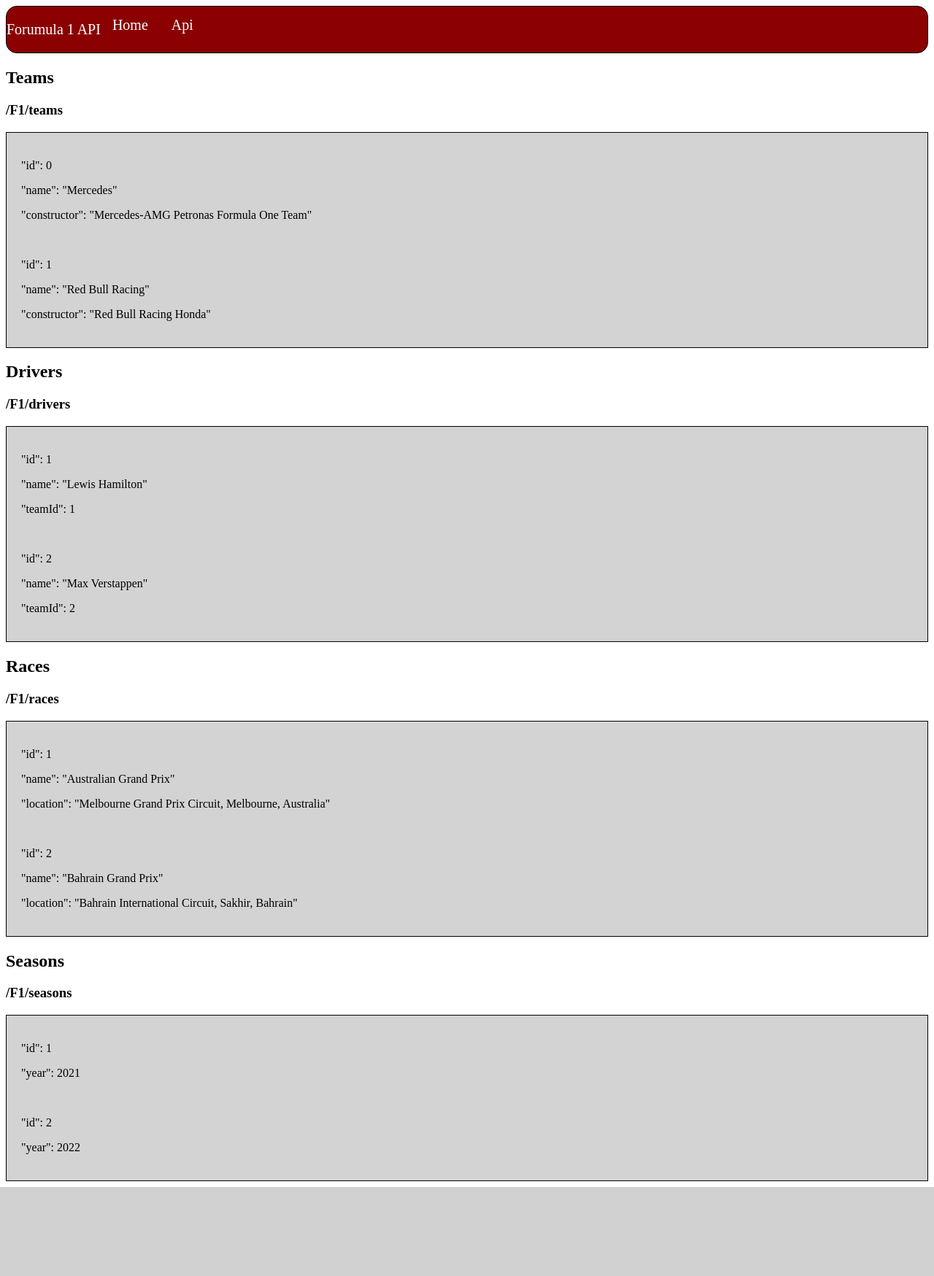
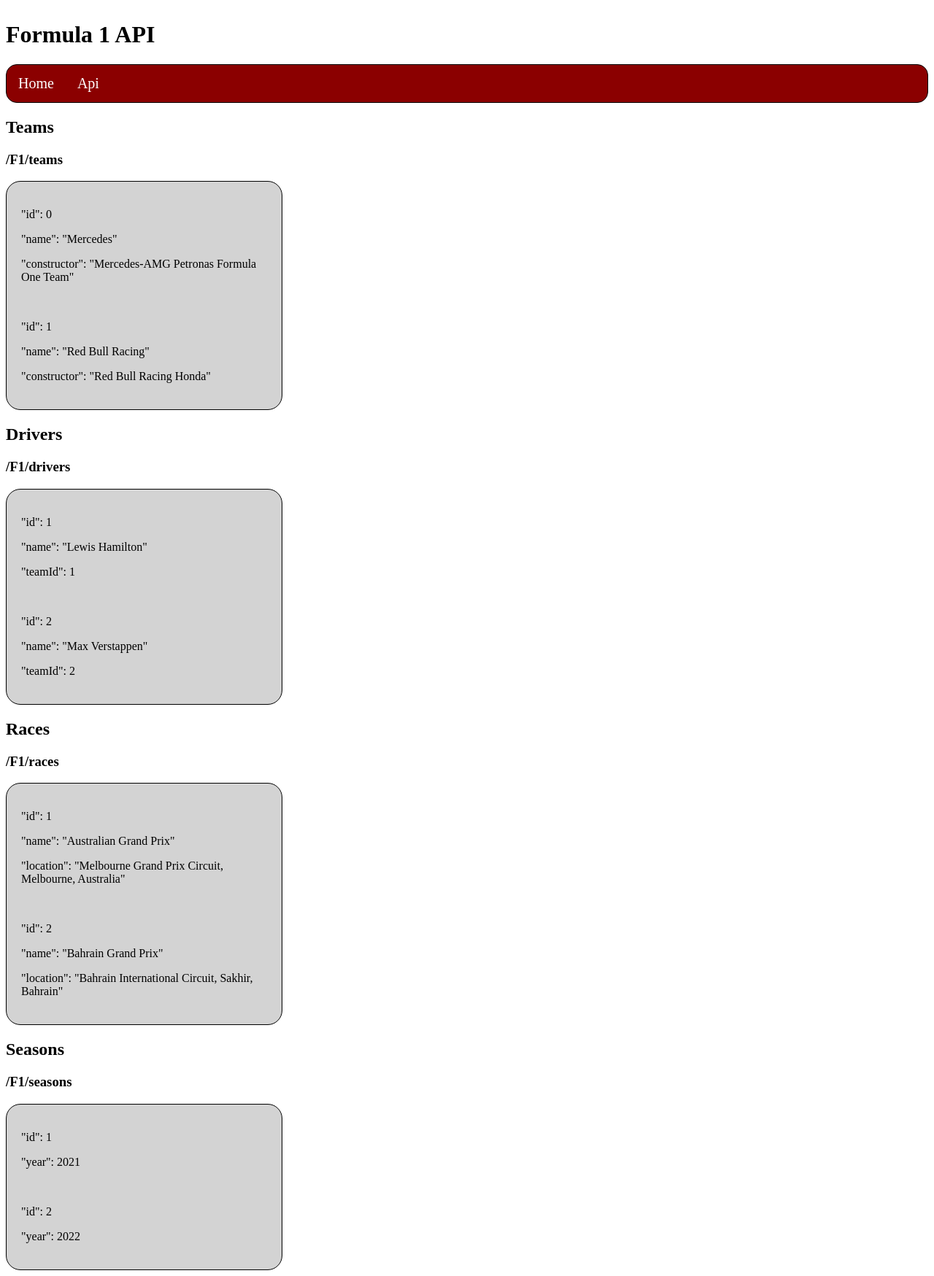
Before and after one commit to oceanstevy/School, a PHP site: page /index.php?page=home in a window 1280 px wide. Shown: the whole page at 73% size. Before the commit the page ends 1627 px from the top, so only its background shows below. Run offline with PHP 8.4, Linux system fonts and the light colour scheme; data that the repository does not hold is empty.

Commit message:
Update css, home, navigation

```diff
--- a/F1Api.css
+++ b/F1Api.css
@@ -40,4 +40,6 @@
     background-color: lightgray;
     border: 1px solid black;
     padding: 20px;
+    border-radius: 20px;
+    margin-right:70%;
 }
--- a/navigation.php
+++ b/navigation.php
@@ -1,6 +1,6 @@
 <header>
+    <h1>Formula 1 API</h1>
  <ul>
-     <li><p>Forumula 1 API</p></li>
   <li><a href="index.php?page=home">Home</a></li>
   <li><a href="index.php?page=api">Api</a></li>
 </ul>
```
Also changed, not shown: home.php (line endings or trailing spaces).
